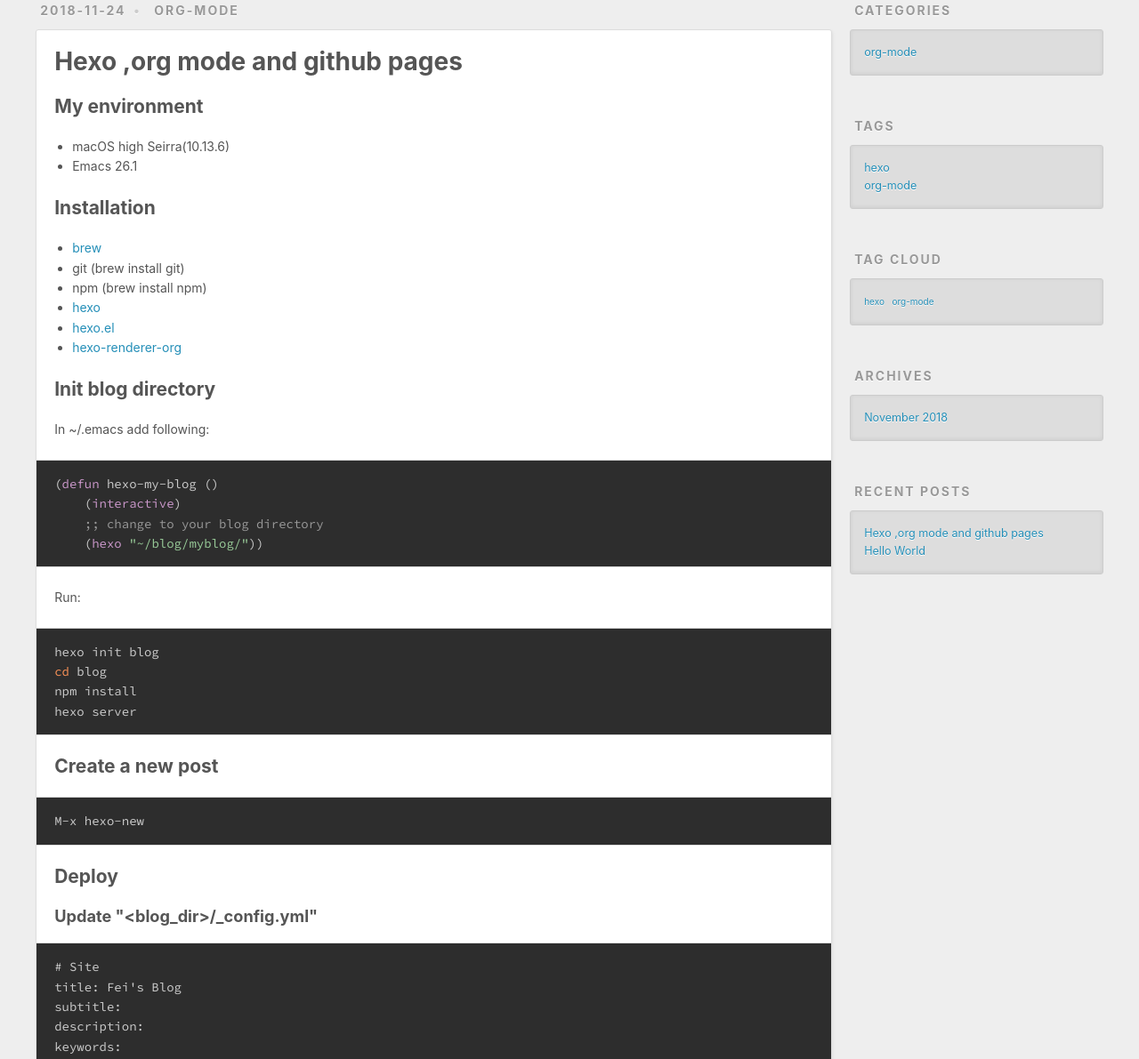
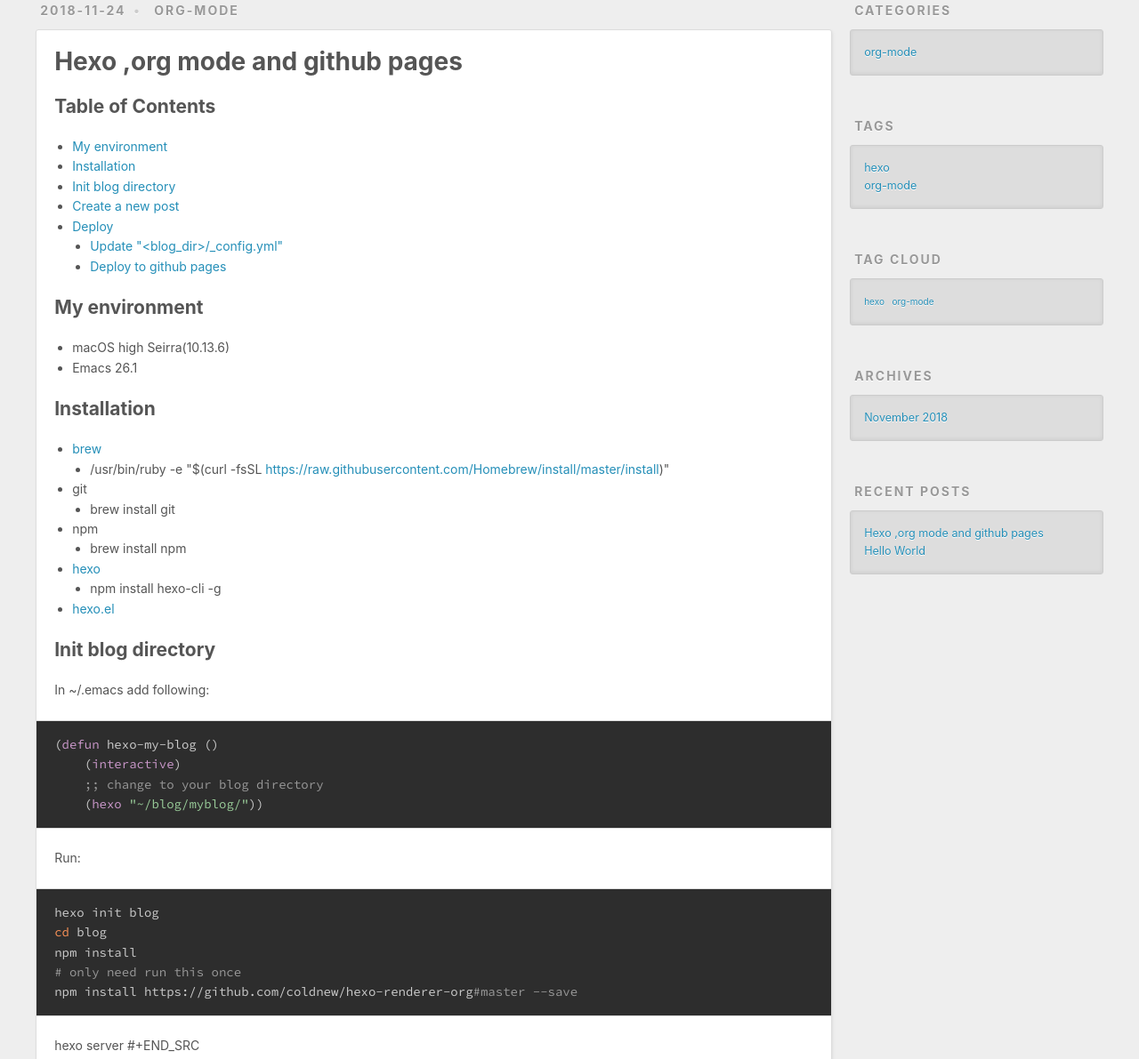
Before and after one commit to philips-ni/philips-ni.github.io, a plain HTML site: page 2018/11/24/hexo-org-gitpages/index.html in a window 1280 px wide. Shown: the part 346-1537 px from the top of the page at 89% size. Drawn offline with nearby package versions, Linux system fonts and the light colour scheme.

Commit message:
Site updated: 2018-11-24 22:00:24

```diff
--- a/2018/11/24/hexo-org-gitpages/index.html
+++ b/2018/11/24/hexo-org-gitpages/index.html
@@ -7,15 +7,18 @@
 
   <title>Hexo ,org mode and github pages | Fei&#39;s Blog</title>
   <meta name="viewport" content="width=device-width, initial-scale=1, maximum-scale=1">
-  <meta name="keywords" content="hexo,org-mode">
+  <meta name="description" content="Table of Contents   My environment Installation Init blog directory Create a new post Deploy  Update &amp;quot;&amp;lt;blog_dir&amp;gt;/_config.yml&amp;quot; Deploy to github pages">
+<meta name="keywords" content="hexo,org-mode">
 <meta property="og:type" content="article">
 <meta property="og:title" content="Hexo ,org mode and github pages">
 <meta property="og:url" content="https://philips-ni.github.io/2018/11/24/hexo-org-gitpages/index.html">
 <meta property="og:site_name" content="Fei&#39;s Blog">
+<meta property="og:description" content="Table of Contents   My environment Installation Init blog directory Create a new post Deploy  Update &amp;quot;&amp;lt;blog_dir&amp;gt;/_config.yml&amp;quot; Deploy to github pages">
 <meta property="og:locale" content="default">
-<meta property="og:updated_time" content="2018-11-25T05:54:56.920Z">
+<meta property="og:updated_time" content="2018-11-25T06:00:15.627Z">
 <meta name="twitter:card" content="summary">
 <meta name="twitter:title" content="Hexo ,org mode and github pages">
+<meta name="twitter:description" content="Table of Contents   My environment Installation Init blog directory Create a new post Deploy  Update &amp;quot;&amp;lt;blog_dir&amp;gt;/_config.yml&amp;quot; Deploy to github pages">
 
     <link rel="alternate" href="/atom.xml" title="Fei&#39;s Blog" type="application/atom+xml">
 
@@ -89,11 +92,28 @@
     <div class="article-entry" itemprop="articleBody">
 
         <div id="content">
+<div id="table-of-contents">
+<h2>Table of Contents</h2>
+<div id="text-table-of-contents">
+<ul>
+<li><a href="#org68175fe">My environment</a></li>
+<li><a href="#org31b3d00">Installation</a></li>
+<li><a href="#org32def86">Init blog directory</a></li>
+<li><a href="#org1bc1e8d">Create a new post</a></li>
+<li><a href="#orgd78f41f">Deploy</a>
+<ul>
+<li><a href="#org3023d05">Update &quot;&lt;blog_dir&gt;/_config.yml&quot;</a></li>
+<li><a href="#org3be5780">Deploy to github pages</a></li>
+</ul>
+</li>
+</ul>
+</div>
+</div>
 <a id="more"></a>
 
-<div id="outline-container-orgac641a1" class="outline-2">
-<h2 id="orgac641a1">My environment</h2>
-<div class="outline-text-2" id="text-orgac641a1">
+<div id="outline-container-org68175fe" class="outline-2">
+<h2 id="org68175fe">My environment</h2>
+<div class="outline-text-2" id="text-org68175fe">
 <ul class="org-ul">
 <li>macOS high Seirra(10.13.6)</li>
 <li>Emacs 26.1</li>
@@ -101,23 +121,34 @@
 </div>
 </div>
 
-<div id="outline-container-orgf16524b" class="outline-2">
-<h2 id="orgf16524b">Installation</h2>
-<div class="outline-text-2" id="text-orgf16524b">
+<div id="outline-container-org31b3d00" class="outline-2">
+<h2 id="org31b3d00">Installation</h2>
+<div class="outline-text-2" id="text-org31b3d00">
 <ul class="org-ul">
-<li><a href="https://brew.sh/" target="_blank" rel="noopener">brew</a></li>
-<li>git (brew install git)</li>
-<li>npm (brew install npm)</li>
-<li><a href="https://hexo.io/" target="_blank" rel="noopener">hexo</a></li>
+<li><a href="https://brew.sh/" target="_blank" rel="noopener">brew</a>
+<ul class="org-ul">
+<li>/usr/bin/ruby -e &quot;$(curl -fsSL <a href="https://raw.githubusercontent.com/Homebrew/install/master/install" target="_blank" rel="noopener">https://raw.githubusercontent.com/Homebrew/install/master/install</a>)&quot;</li>
+</ul></li>
+<li>git
+<ul class="org-ul">
+<li>brew install git</li>
+</ul></li>
+<li>npm
+<ul class="org-ul">
+<li>brew install npm</li>
+</ul></li>
+<li><a href="https://hexo.io/" target="_blank" rel="noopener">hexo</a>
+<ul class="org-ul">
+<li>npm install hexo-cli -g</li>
+</ul></li>
 <li><a href="https://github.com/kuanyui/hexo.el" target="_blank" rel="noopener">hexo.el</a></li>
-<li><a href="https://github.com/coldnew/hexo-renderer-org" target="_blank" rel="noopener">hexo-renderer-org</a></li>
 </ul>
 </div>
 </div>
 
-<div id="outline-container-orgee19db4" class="outline-2">
-<h2 id="orgee19db4">Init blog directory</h2>
-<div class="outline-text-2" id="text-orgee19db4">
+<div id="outline-container-org32def86" class="outline-2">
+<h2 id="org32def86">Init blog directory</h2>
+<div class="outline-text-2" id="text-org32def86">
 <p>
 In ~/.emacs add following:
 </p>
@@ -130,27 +161,32 @@
 Run:
 </p>
 <div class="org-src-container">
-<figure class="highlight bash"><table><tr><td class="code"><pre><span class="line">hexo init blog</span><br><span class="line"><span class="built_in">cd</span> blog</span><br><span class="line">npm install</span><br><span class="line">hexo server</span><br></pre></td></tr></table></figure>
+<figure class="highlight bash"><table><tr><td class="code"><pre><span class="line">hexo init blog</span><br><span class="line"><span class="built_in">cd</span> blog</span><br><span class="line">npm install</span><br><span class="line"><span class="comment"># only need run this once</span></span><br><span class="line">npm install https://github.com/coldnew/hexo-renderer-org<span class="comment">#master --save</span></span><br></pre></td></tr></table></figure>
 </div>
+
+<p>
+hexo server
+#+END_SRC
+</p>
 </div>
 </div>
 
-<div id="outline-container-orgba32009" class="outline-2">
-<h2 id="orgba32009">Create a new post</h2>
-<div class="outline-text-2" id="text-orgba32009">
+<div id="outline-container-org1bc1e8d" class="outline-2">
+<h2 id="org1bc1e8d">Create a new post</h2>
+<div class="outline-text-2" id="text-org1bc1e8d">
 <div class="org-src-container">
 <figure class="highlight bash"><table><tr><td class="code"><pre><span class="line">M-x hexo-new</span><br></pre></td></tr></table></figure>
 </div>
 </div>
 </div>
 
-<div id="outline-container-org3889f73" class="outline-2">
-<h2 id="org3889f73">Deploy</h2>
-<div class="outline-text-2" id="text-org3889f73">
+<div id="outline-container-orgd78f41f" class="outline-2">
+<h2 id="orgd78f41f">Deploy</h2>
+<div class="outline-text-2" id="text-orgd78f41f">
 </div>
-<div id="outline-container-orge4446df" class="outline-3">
-<h3 id="orge4446df">Update &quot;&lt;blog_dir&gt;/_config.yml&quot;</h3>
-<div class="outline-text-3" id="text-orge4446df">
+<div id="outline-container-org3023d05" class="outline-3">
+<h3 id="org3023d05">Update &quot;&lt;blog_dir&gt;/_config.yml&quot;</h3>
+<div class="outline-text-3" id="text-org3023d05">
 <div class="org-src-container">
 <figure class="highlight"><table><tr><td class="code"><pre><span class="line"># Site
 title: Fei&apos;s Blog
@@ -180,9 +216,9 @@
 </div>
 </div>
 
-<div id="outline-container-org6365e10" class="outline-3">
-<h3 id="org6365e10">Deploy to github pages</h3>
-<div class="outline-text-3" id="text-org6365e10">
+<div id="outline-container-org3be5780" class="outline-3">
+<h3 id="org3be5780">Deploy to github pages</h3>
+<div class="outline-text-3" id="text-org3be5780">
 <div class="org-src-container">
 <figure class="highlight bash"><table><tr><td class="code"><pre><span class="line">hexo deploy</span><br></pre></td></tr></table></figure>
 </div>
@@ -194,7 +230,7 @@
 
     </div>
     <footer class="article-footer">
-      <a data-url="https://philips-ni.github.io/2018/11/24/hexo-org-gitpages/" data-id="cjowgyozi0001rwe81bmeqijs" class="article-share-link">Share</a>
+      <a data-url="https://philips-ni.github.io/2018/11/24/hexo-org-gitpages/" data-id="cjowh5i9s0001ure8xlbrv5lj" class="article-share-link">Share</a>
 
 
   <ul class="article-tag-list"><li class="article-tag-list-item"><a class="article-tag-list-link" href="/tags/hexo/">hexo</a></li><li class="article-tag-list-item"><a class="article-tag-list-link" href="/tags/org-mode/">org-mode</a></li></ul>
```
Also changed, not shown: 2018/11/24/hello-world/index.html (+1 -1 lines), index.html (+19 -2 lines).
